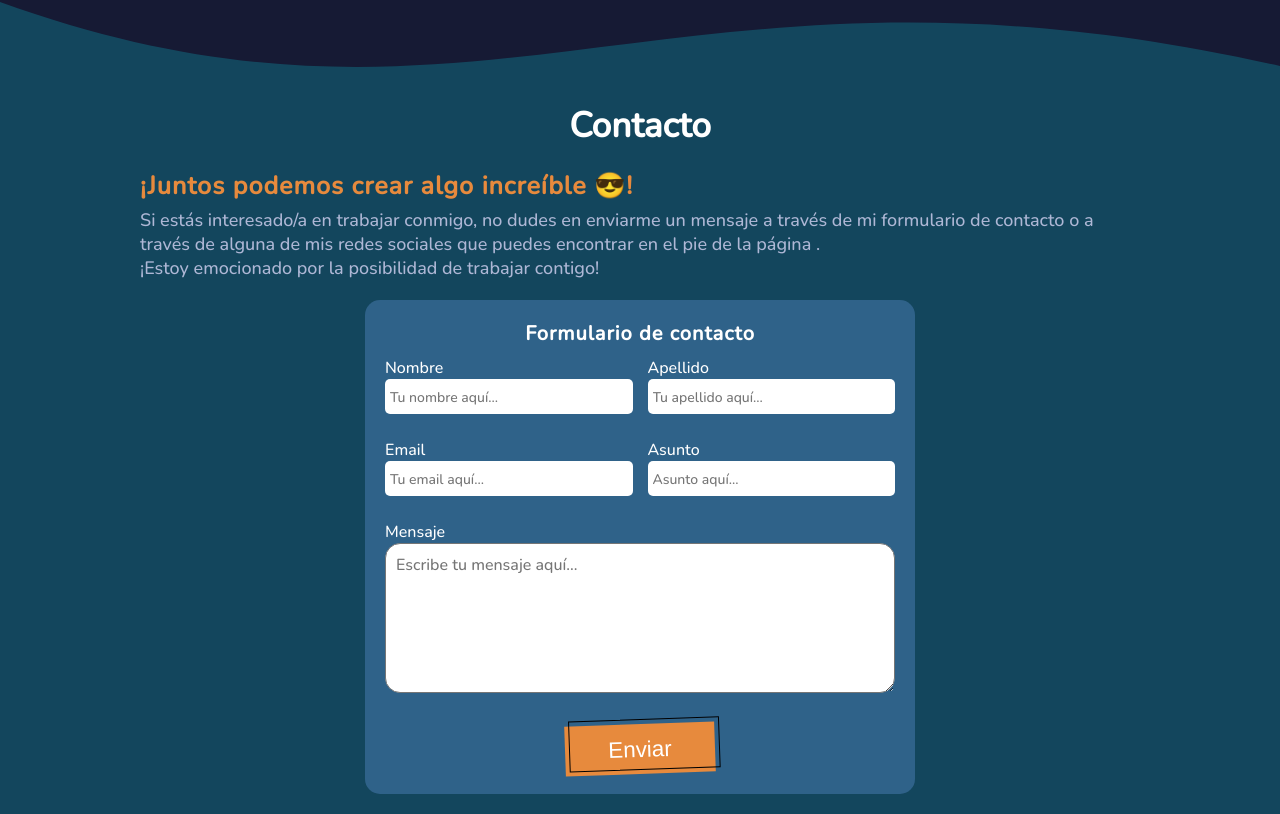
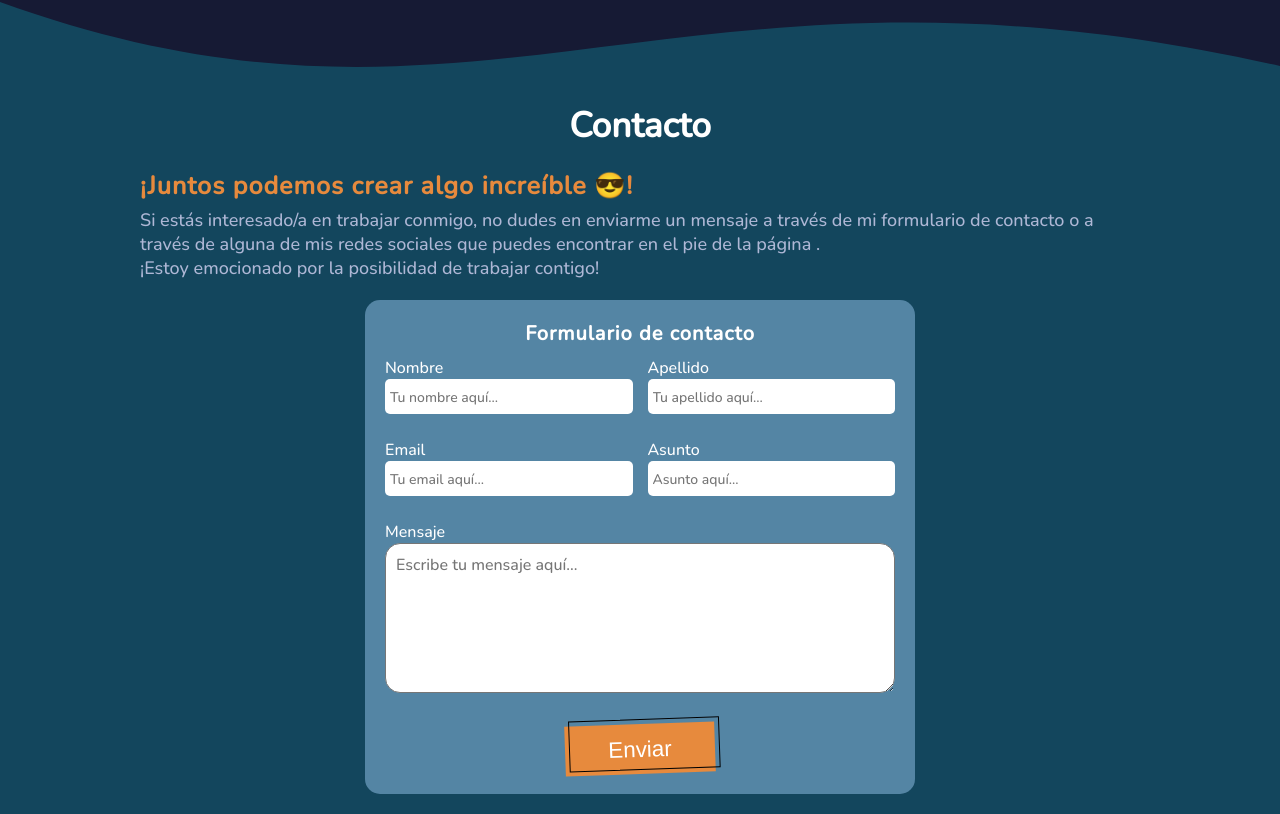
Before and after one commit to Wild-Design/My-Portfolio, a Next.js app: page / in a window 1280 px wide. Shown: the part 1697-2511 px from the top of the page. Built offline with nearby package versions, Linux system fonts and the light colour scheme.

Commit message:
change colors clear theme

```diff
--- a/src/app/globals.css
+++ b/src/app/globals.css
@@ -2,7 +2,6 @@
   margin: 0;
   padding: 0;
   box-sizing: border-box;
-  /* color: #9f9fe2; */
 }
 
 .firstSection {
--- a/src/utils/themes.ts
+++ b/src/utils/themes.ts
@@ -9,21 +9,21 @@ export const darkTheme: ThemeConfig = {
   colorDescription: '#aeb7d5',
   colorProject: '#2A3362',
   skillColor: '#13465d',
-  colorForm: '#4C7EB5',
+  colorForm: '#96c4ec',
   border: '#fff',
   icon: '#fff',
 };
 
 export const clearTheme: ThemeConfig = {
-  firstBackground: '#E6E9F2 ',
-  secondBackground: '#F0F2F8 ',
-  thirdBackground: '#BFE1F1',
+  firstBackground: '#D4E4F7',
+  secondBackground: '#B5AFA6',
+  thirdBackground: '#a0d8ee',
   colorTitle: '#2A3362',
   colorSubtitle: '#2A3362',
   colorDescription: '#13465d',
   colorProject: '#9f9fe2',
-  skillColor: '#888',
-  colorForm: '#13465d',
-  border: '#2A3362',
+  skillColor: '#a0d8ee',
+  colorForm: '#547796',
+  border: 'transparent',
   icon: '#2A3362',
 };
```
